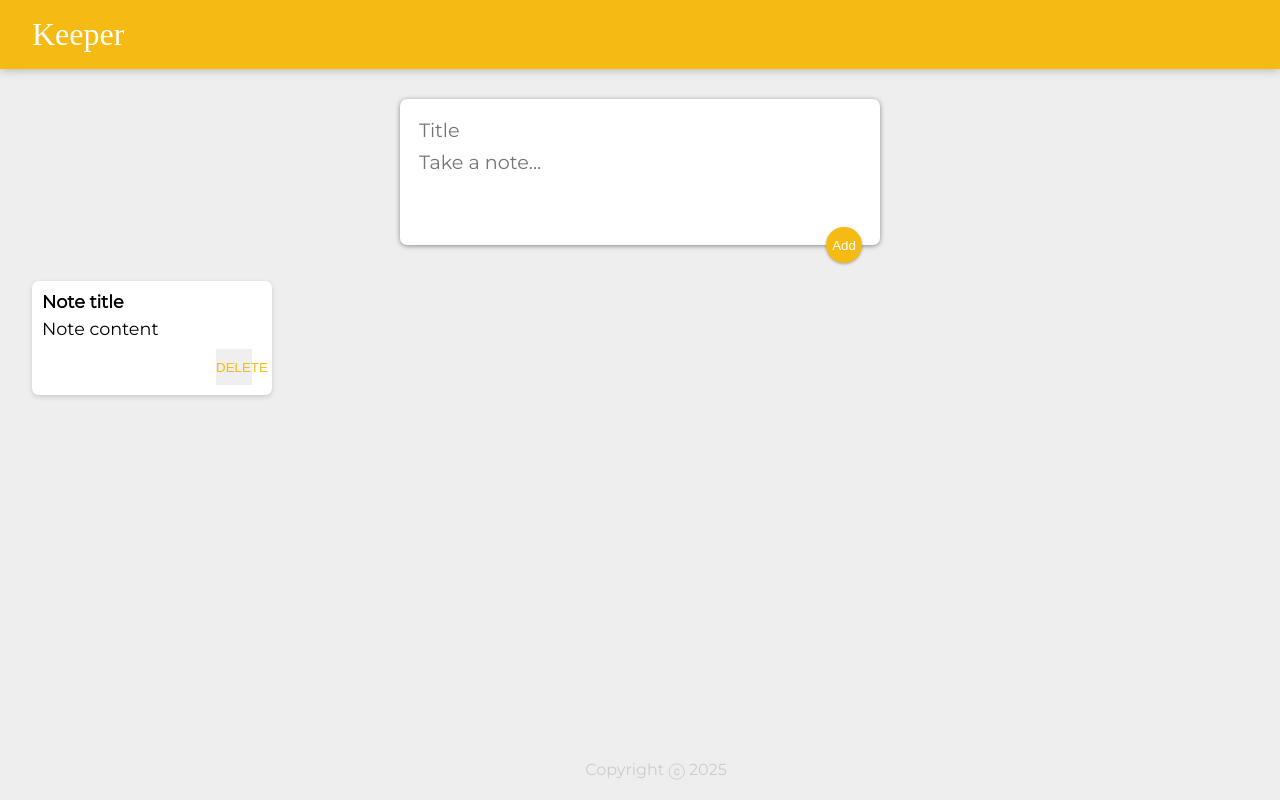
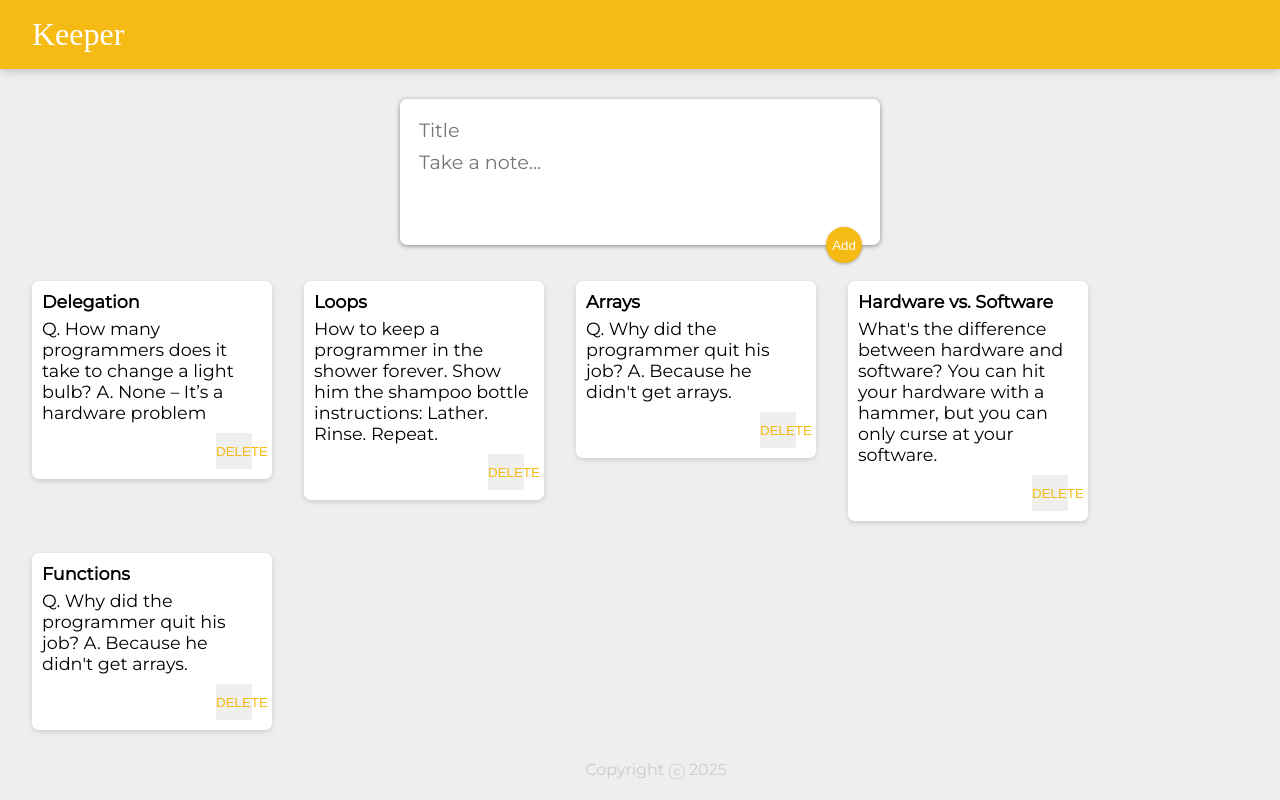
Before and after one commit to Skioulis/keeper-app-challenge, a React (Vite) app: page / in a window 1280 px wide. Built offline with nearby package versions, Linux system fonts and the light colour scheme; a web font is replaced by a local one.

Commit message:
implement dynamic note addition with state; refactor CreateArea and App components

```diff
--- a/src/components/App.jsx
+++ b/src/components/App.jsx
@@ -1,15 +1,36 @@
-import React from "react";
+import React, {useState} from "react";
 import Header from "./Header";
 import Footer from "./Footer";
 import Note from "./Note";
 import CreateArea from "./CreateArea";
+import notes from "../notes";
+
 
 function App() {
+
+    const [allNotes, setNotes] = useState(notes);
+
+    function addNote(title,content) {
+        const newNote = {
+            key: allNotes.length + 1,
+            title,
+            content
+        }
+        setNotes(prevNotes => {
+        return [...prevNotes, newNote]
+        });
+        // alert(title + " " + content);
+
+    }
+
     return (
         <div>
           <Header />
-      <CreateArea />
-      <Note key={1} title="Note title" content="Note content" />
+          <CreateArea
+            onAdd={addNote}
+          />
+            {allNotes.map(note => <Note key={note.key} title={note.title} content={note.content}/>)}
+          {/*<Note key={1} title="Note title" content="Note content" />*/}
           <Footer />
         </div>
     );
--- a/src/components/CreateArea.jsx
+++ b/src/components/CreateArea.jsx
@@ -1,12 +1,20 @@
-import React from "react";
+import React,{useState} from "react";
 
-function CreateArea() {
+function CreateArea(props) {
+
+    const [title, setTitle] = useState("")
+    const [content, setContent] = useState("")
+
   return (
     <div>
       <form>
-        <input name="title" placeholder="Title" />
-        <textarea name="content" placeholder="Take a note..." rows="3" />
-        <button>Add</button>
+        <input name="title" placeholder="Title" value={title} onChange={(e)=>{
+            setTitle(e.target.value)
+        }}/>
+        <textarea name="content" placeholder="Take a note..." rows="3" value={content} onChange={(e)=>{setContent(e.target.value)}}/>
+        <button type="button" onClick={()=>{
+            props.onAdd(title,content)
+        }}>Add</button>
       </form>
     </div>
   );
--- a/src/components/Note.jsx
+++ b/src/components/Note.jsx
@@ -1,4 +1,7 @@
 import React from "react";
+
+
+
 
 function Note(props) {
   return (
```
Lines whose indentation alone changed are shown as unchanged.
